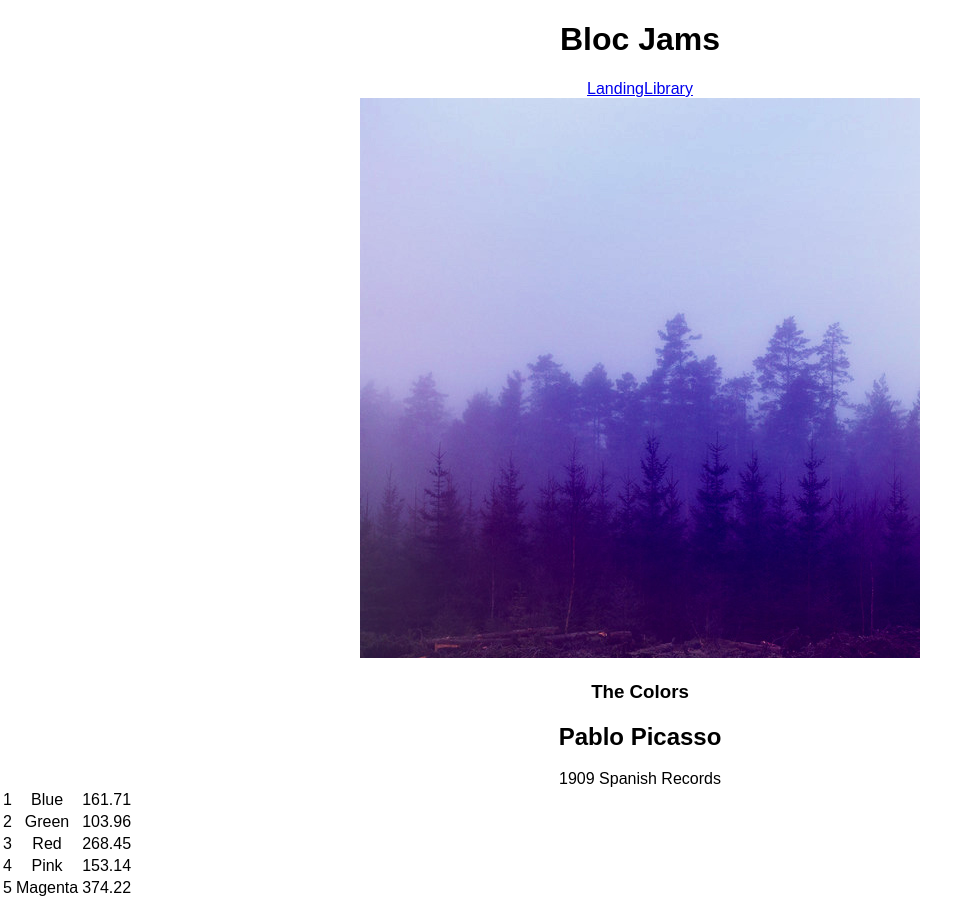
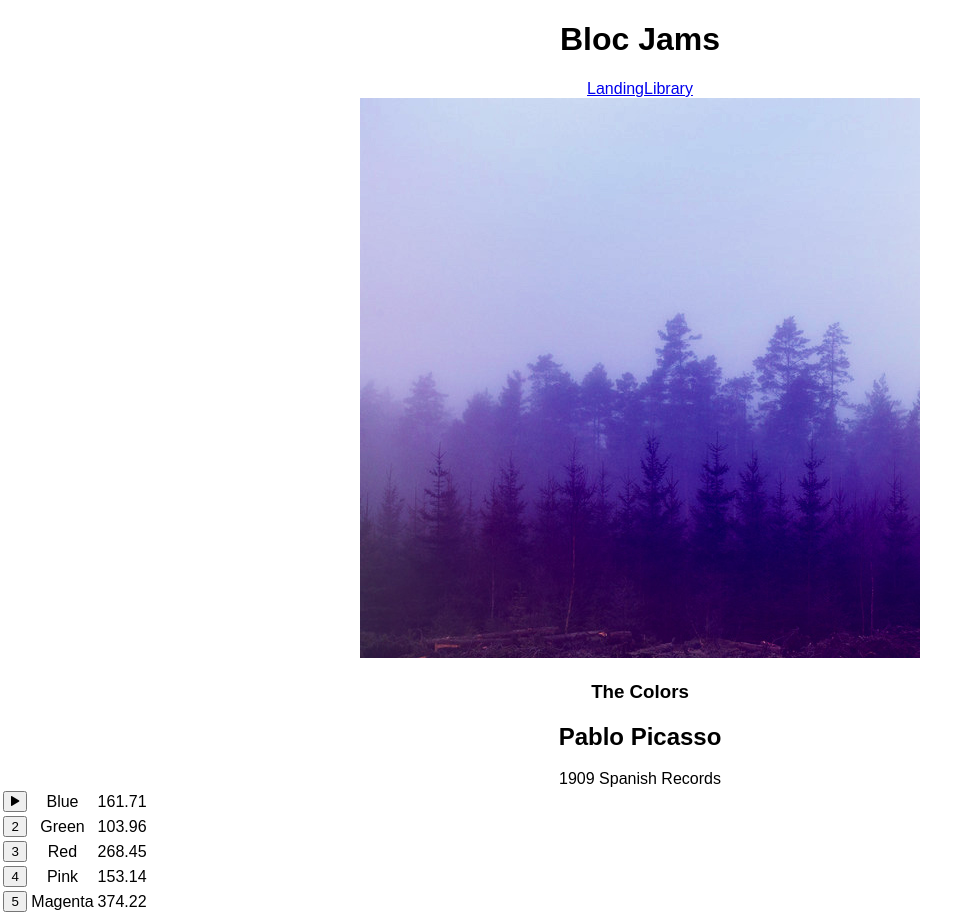
Before and after one commit to coachroe/bloc-jams-react, a React (Create React App) app: page /album/the-colors in a window 1280 px wide. Shown: the whole page, without its empty margins (0-980 px from the left). Built offline with nearby package versions, Linux system fonts and the light colour scheme.

Commit message:
Assignment 7 Audio Playback: completed

```diff
--- a/public/index.html
+++ b/public/index.html
@@ -10,6 +10,7 @@
     -->
     <link rel="manifest" href="%PUBLIC_URL%/manifest.json">
     <link rel="shortcut icon" href="%PUBLIC_URL%/favicon.ico">
+    <link rel="stylesheet" type="text/css" href="http://code.ionicframework.com/ionicons/2.0.1/css/ionicons.min.css">
     <!--
       Notice the use of %PUBLIC_URL% in the tags above.
       It will be replaced with the URL of the `public` folder during the build.
--- a/src/components/Album.js
+++ b/src/components/Album.js
@@ -12,7 +12,9 @@ class Album extends Component {
      this.state = {
        album: album,
        currentSong: album.songs[0],
-       isPlaying: false
+       isPlaying: false,
+       isHovered: false,
+       isPaused: false
      };
 
      this.audioElement = document.createElement('audio');
@@ -22,11 +24,13 @@ class Album extends Component {
    play() {
      this.audioElement.play();
      this.setState({ isPlaying: true });
+     this.setState({ isPaused: false });
    }
 
    pause() {
       this.audioElement.pause();
       this.setState({ isPlaying: false });
+      this.setState({ isPaused: true });
    }
 
    setSong(song) {
@@ -43,6 +47,8 @@ class Album extends Component {
        this.play();
      }
    }
+
+
 
   render() {
     return (
@@ -62,13 +68,25 @@ class Album extends Component {
             <col id="song-duration-column" />
           </colgroup>
           <tbody>
-          {
-            this.state.album.songs.map( (song, index) =>
-              <tr className="song" key={index} onClick={() => this.handleSongClick(song)} >
-                <td className="song-number">{index+1}</td>
+          {this.state.album.songs.map((song, index) =>
+            <tr className="song" key={index} onClick={() => this.handleSongClick(song)}
+              onMouseEnter={() => this.setState({isHovered: index+1})}
+              onMouseLeave={() => this.setState({isHovered: false})}>
+              <td className="song-actions">
+                <button id="song-action-buttons">
+                { (this.state.currentSong.title === song.title) ?
+                  <span className={this.state.isPlaying ? "ion-pause" : "ion-play"}></span>
+                  :
+                  (this.state.isHovered === index+1) ?
+                  <span className="ion-play"></span>
+                  :
+                  <span className="song-number">{index+1}</span>
+                }
+                </button>
+              </td>
                 <td className="song-title">{song.title}</td>
                 <td className="song-duration">{song.duration}</td>
-              </tr>
+            </tr>
             )
           }
           </tbody>
```
